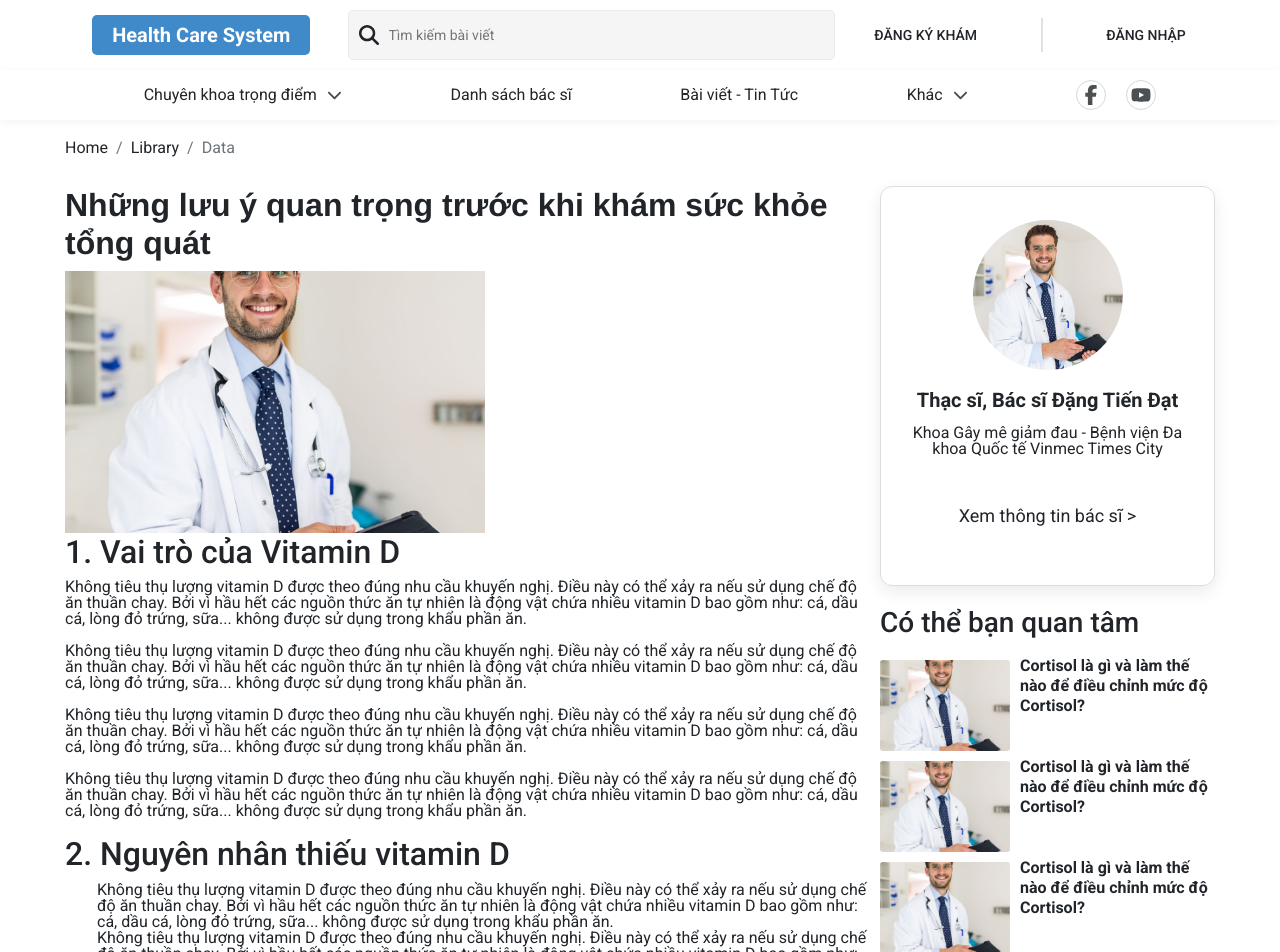
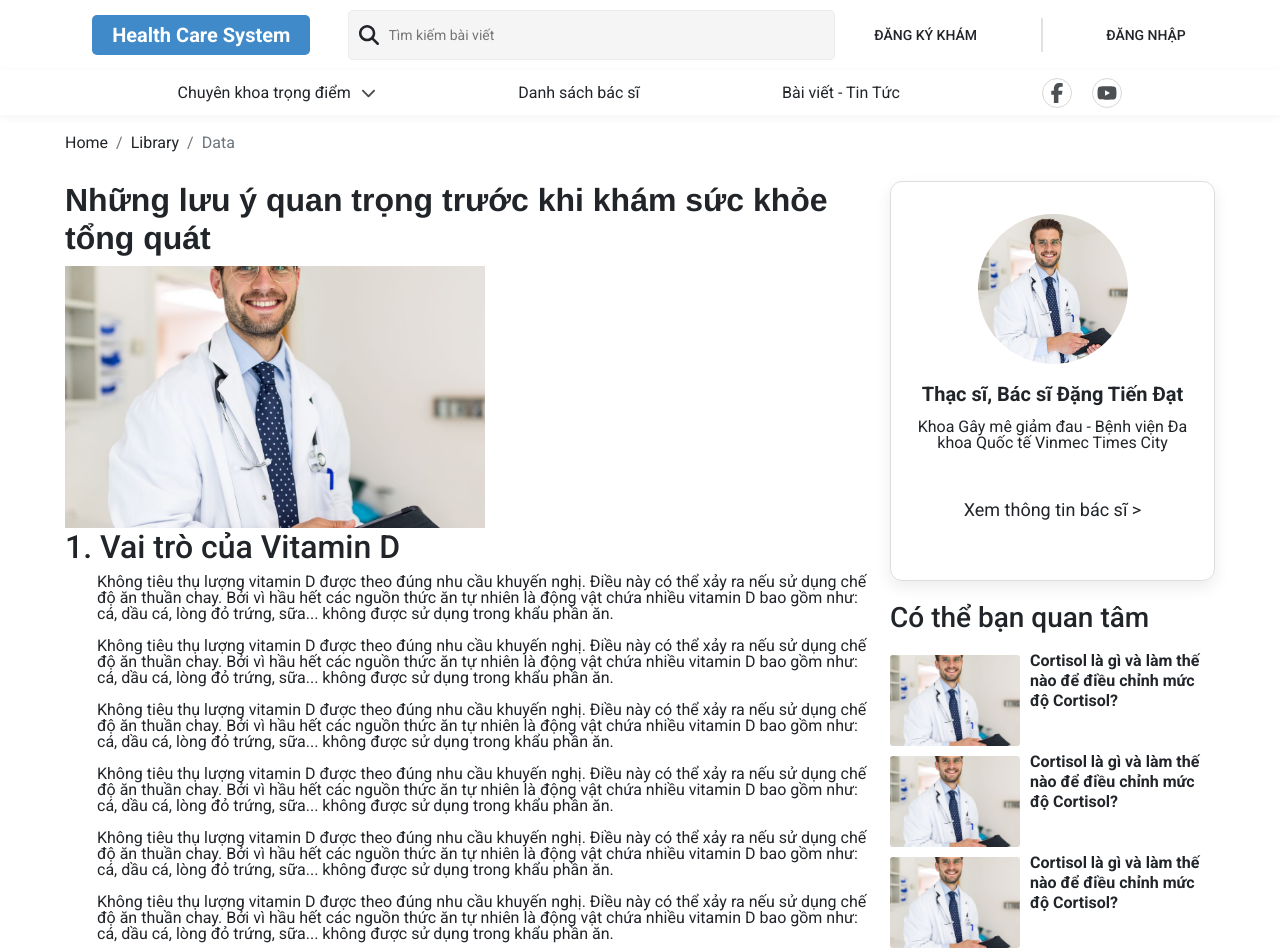
Before and after one commit to SWP-Courses/MedicalBookingSystem, a React (Create React App) app in the folder client/user/: page /blogs/1 in a window 1280 px wide. Shown: the top 952 px of the page. Built offline with nearby package versions, Linux system fonts and the light colour scheme.

Commit message:
update UI

```diff
--- a/client/user/src/components/options/Options.jsx
+++ b/client/user/src/components/options/Options.jsx
@@ -26,10 +26,10 @@ export default function Options() {
             <span>Bài viết - Tin Tức</span>
           </Link>
         </div>
-        <div className="optionItem">
+        {/* <div className="optionItem">
           <span>Khác</span>
           <FontAwesomeIcon icon={faChevronDown} className="optionIcon" />
-        </div>
+        </div> */}
         <div className="optionItem">
           <span>
             <FontAwesomeIcon className="social-icon" icon={faFacebookF} />
--- a/client/user/src/components/options/options.scss
+++ b/client/user/src/components/options/options.scss
@@ -1,6 +1,6 @@
 .topbarOptions {
     background-color: #fff;
-    height: 50px;
+    height: 45px;
     box-shadow: 0 2px 10px 0 rgb(0 0 0 / 5%);
 
     .optionItem-wrapper {
@@ -8,8 +8,8 @@
         justify-content: space-evenly;
         width: 1170px;
         margin:  0 auto;
-        line-height: 50px;
-        height: 50px;
+        line-height: 45px;
+        height: 45px;
 
         >.optionItem {
             position: relative;
@@ -29,19 +29,20 @@
             >.dropdown {
                 display: none;
                 position: absolute;
-                top: 50px;
+                top: 45px;
                 left: 0;
-                background-color: #e5e4e4;
+                background-color: #f3f7fb;
                 width: 100%;
 
                 flex-direction: column;
 
                 .dropItem {
-                    padding: 5px 10px;
+                    padding-left: 15px;
 
 
                     &:hover {
-                        background-color: #ccc;
+                        background-color: #dee6f3;
+                        color: #286ba6;
                     }
                 }
 
--- a/client/user/src/pages/blog/blogDetail/BlogDetail.js
+++ b/client/user/src/pages/blog/blogDetail/BlogDetail.js
@@ -30,6 +30,8 @@ function BlogDetail() {
               />
               <div className="content-box">
                 <h2 className="sub-title">1. Vai trò của Vitamin D</h2>
+                <ul>
+                  <li>
                     <p className="sub-content">
                     Không tiêu thụ lượng vitamin D được theo đúng nhu cầu khuyến
                     nghị. Điều này có thể xảy ra nếu sử dụng chế độ ăn thuần chay.
@@ -37,6 +39,8 @@ function BlogDetail() {
                     nhiều vitamin D bao gồm như: cá, dầu cá, lòng đỏ trứng, sữa...
                     không được sử dụng trong khẩu phần ăn.
                     </p>
+                  </li>
+                  <li>
                     <p className="sub-content">
                     Không tiêu thụ lượng vitamin D được theo đúng nhu cầu khuyến
                     nghị. Điều này có thể xảy ra nếu sử dụng chế độ ăn thuần chay.
@@ -44,6 +48,8 @@ function BlogDetail() {
                     nhiều vitamin D bao gồm như: cá, dầu cá, lòng đỏ trứng, sữa...
                     không được sử dụng trong khẩu phần ăn.
                     </p>
+                  </li>
+                  <li>
                     <p className="sub-content">
                     Không tiêu thụ lượng vitamin D được theo đúng nhu cầu khuyến
                     nghị. Điều này có thể xảy ra nếu sử dụng chế độ ăn thuần chay.
@@ -51,6 +57,8 @@ function BlogDetail() {
                     nhiều vitamin D bao gồm như: cá, dầu cá, lòng đỏ trứng, sữa...
                     không được sử dụng trong khẩu phần ăn.
                     </p>
+                  </li>
+                  <li>
                     <p className="sub-content">
                     Không tiêu thụ lượng vitamin D được theo đúng nhu cầu khuyến
                     nghị. Điều này có thể xảy ra nếu sử dụng chế độ ăn thuần chay.
@@ -58,6 +66,26 @@ function BlogDetail() {
                     nhiều vitamin D bao gồm như: cá, dầu cá, lòng đỏ trứng, sữa...
                     không được sử dụng trong khẩu phần ăn.
                     </p>
+                  </li>
+                  <li>
+                    <p className="sub-content">
+                    Không tiêu thụ lượng vitamin D được theo đúng nhu cầu khuyến
+                    nghị. Điều này có thể xảy ra nếu sử dụng chế độ ăn thuần chay.
+                    Bởi vì hầu hết các nguồn thức ăn tự nhiên là động vật chứa
+                    nhiều vitamin D bao gồm như: cá, dầu cá, lòng đỏ trứng, sữa...
+                    không được sử dụng trong khẩu phần ăn.
+                    </p>
+                  </li>
+                  <li>
+                    <p className="sub-content">
+                    Không tiêu thụ lượng vitamin D được theo đúng nhu cầu khuyến
+                    nghị. Điều này có thể xảy ra nếu sử dụng chế độ ăn thuần chay.
+                    Bởi vì hầu hết các nguồn thức ăn tự nhiên là động vật chứa
+                    nhiều vitamin D bao gồm như: cá, dầu cá, lòng đỏ trứng, sữa...
+                    không được sử dụng trong khẩu phần ăn.
+                    </p>
+                  </li>
+                </ul>
                 <h2 className="sub-title">2. Nguyên nhân thiếu vitamin D</h2>
                 <ul>
                   <li>
--- a/client/user/src/pages/blog/blogDetail/BlogDetail.scss
+++ b/client/user/src/pages/blog/blogDetail/BlogDetail.scss
@@ -11,7 +11,7 @@
 
         .blog-content {
             display: flex;
-            gap: 10px;
+            gap: 20px;
             margin-top: 30px;
 
             .blog-wrapper {
--- a/client/user/src/pages/blog/blogList/Blogs.js
+++ b/client/user/src/pages/blog/blogList/Blogs.js
@@ -60,7 +60,7 @@ function Blogs() {
             <div className="blog-item">
               <img
                 className="blog-image"
-                onClick={() => navigate('/blogs-detail')}
+                onClick={() => navigate('/blogs/id')}
                 src={doctor}
                 alt='blog-image'
               />
```
Lines whose indentation alone changed are shown as unchanged.
